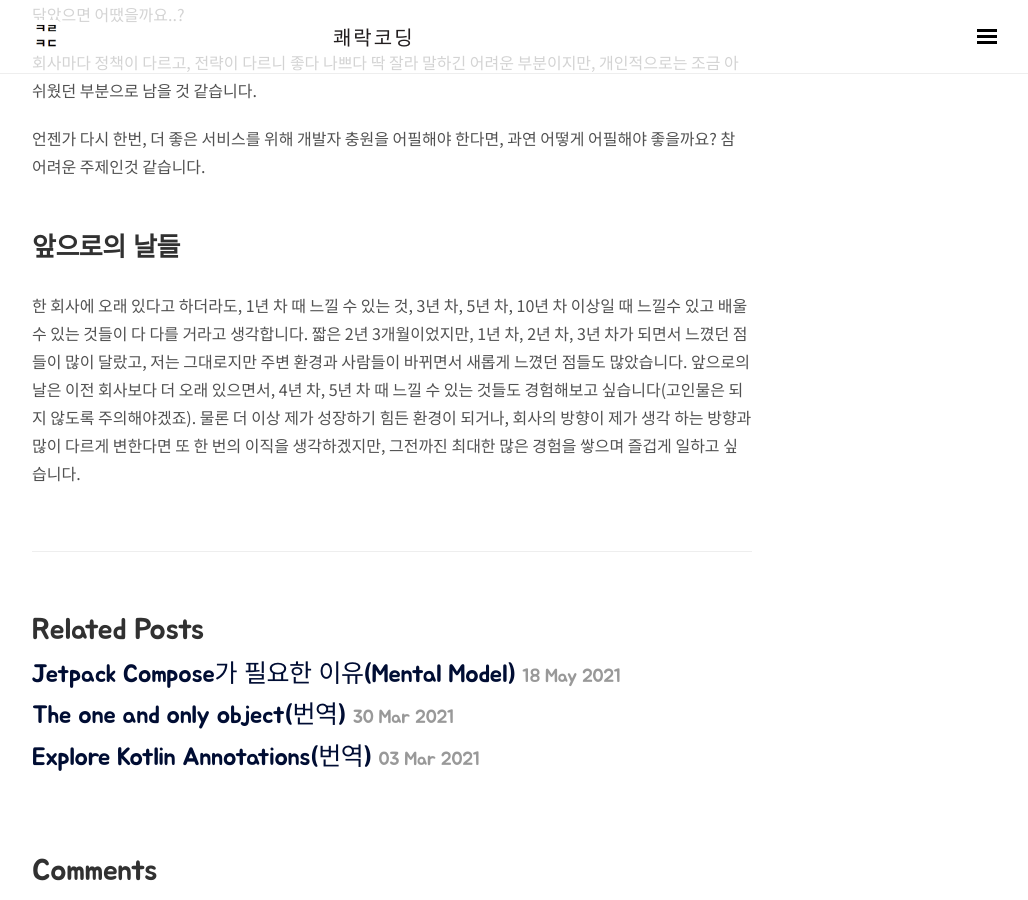
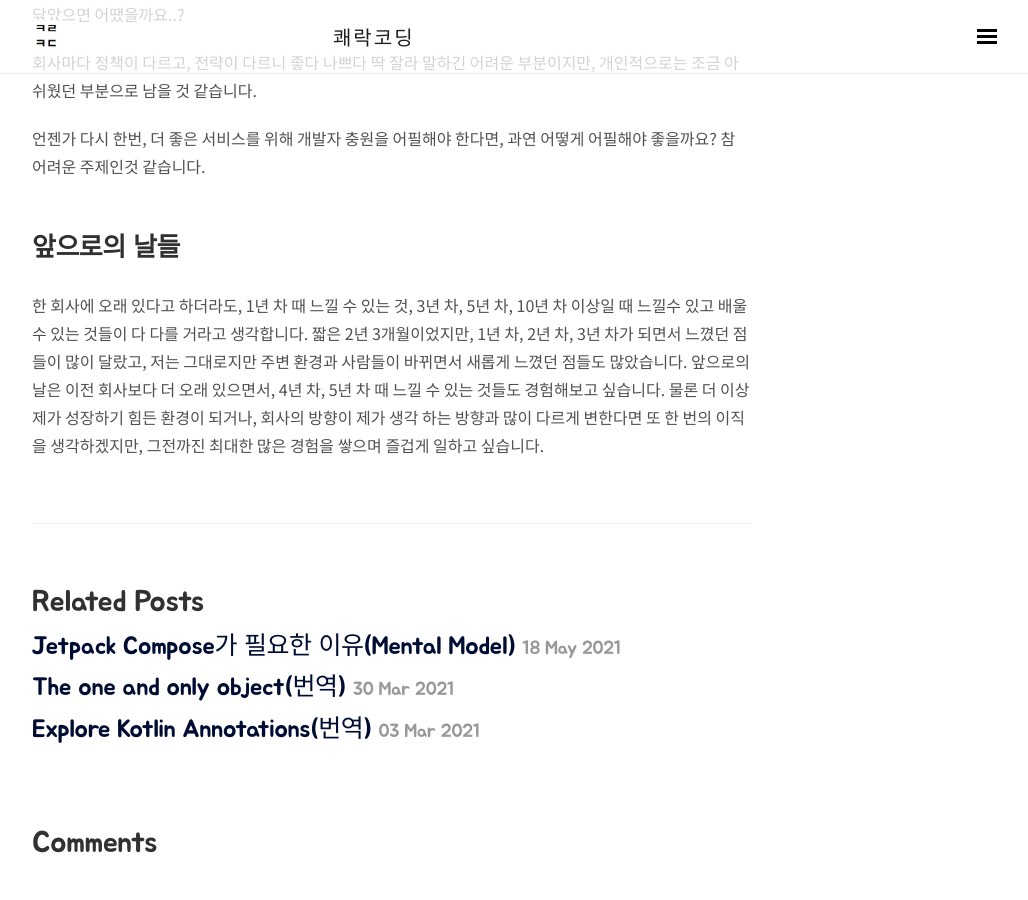
Before and after one commit to wooooooak/wooooooak.github.io, a Jekyll site: the page built from _posts/중얼중얼/2021-05-07-첫퇴사와이직을앞두고.md, in a window 1280 px wide and 900 px high, scrolled down 3445 px. Shown: the whole window, without its empty margins (248-1276 px from the left). Built offline with Jekyll 4.4.1, drawn with Linux system fonts in a browser that asks for light colours; nearby versions of some CDN libraries; some web fonts are replaced; comment, search, counter and statistics services are not loaded; after the commit the page ends 4317 px from its top, so only the background shows below that.

Commit message:
포스트 수정

```diff
--- a/_posts/중얼중얼/2021-05-07-첫퇴사와이직을앞두고.md
+++ b/_posts/중얼중얼/2021-05-07-첫퇴사와이직을앞두고.md
@@ -56,4 +56,4 @@ comments: true
 
 ## 앞으로의 날들
 
-한 회사에 오래 있다고 하더라도, 1년 차 때 느낄 수 있는 것, 3년 차, 5년 차, 10년 차 이상일 때 느낄수 있고 배울 수 있는 것들이 다 다를 거라고 생각합니다. 짧은 2년 3개월이었지만, 1년 차, 2년 차, 3년 차가 되면서 느꼈던 점들이 많이 달랐고, 저는 그대로지만 주변 환경과 사람들이 바뀌면서 새롭게 느꼈던 점들도 많았습니다. 앞으로의 날은 이전 회사보다 더 오래 있으면서, 4년 차, 5년 차 때 느낄 수 있는 것들도 경험해보고 싶습니다(고인물은 되지 않도록 주의해야겠죠). 물론 더 이상 제가 성장하기 힘든 환경이 되거나, 회사의 방향이 제가 생각 하는 방향과 많이 다르게 변한다면 또 한 번의 이직을 생각하겠지만, 그전까진 최대한 많은 경험을 쌓으며 즐겁게 일하고 싶습니다.
+한 회사에 오래 있다고 하더라도, 1년 차 때 느낄 수 있는 것, 3년 차, 5년 차, 10년 차 이상일 때 느낄수 있고 배울 수 있는 것들이 다 다를 거라고 생각합니다. 짧은 2년 3개월이었지만, 1년 차, 2년 차, 3년 차가 되면서 느꼈던 점들이 많이 달랐고, 저는 그대로지만 주변 환경과 사람들이 바뀌면서 새롭게 느꼈던 점들도 많았습니다. 앞으로의 날은 이전 회사보다 더 오래 있으면서, 4년 차, 5년 차 때 느낄 수 있는 것들도 경험해보고 싶습니다. 물론 더 이상 제가 성장하기 힘든 환경이 되거나, 회사의 방향이 제가 생각 하는 방향과 많이 다르게 변한다면 또 한 번의 이직을 생각하겠지만, 그전까진 최대한 많은 경험을 쌓으며 즐겁게 일하고 싶습니다.
```
